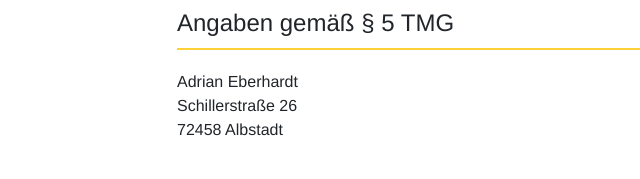
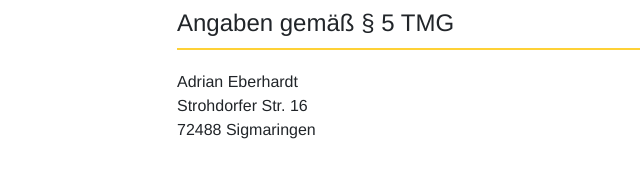
Before and after one commit to OxADD1/CashProtectorLandingPage, a plain HTML site: page html/impressum.html in a window 1280 px wide. Shown: the part 388-567 px from the top of the page, 0-640 px from the left. Drawn offline with nearby package versions, Linux system fonts and the light colour scheme.

Commit message:
adress changed

```diff
--- a/html/impressum.html
+++ b/html/impressum.html
@@ -104,8 +104,8 @@
           <div class="impressum-section">
             <h2>Angaben gemäß § 5 TMG</h2>
             <p>Adrian Eberhardt<br>
-              Schillerstraße 26<br>
-              72458 Albstadt</p>
+              Strohdorfer Str. 16<br>
+              72488 Sigmaringen</p>
           </div>
 
           <div class="impressum-section">
```
Also changed, not shown: html/datenschutz.html (+2 -2 lines).
